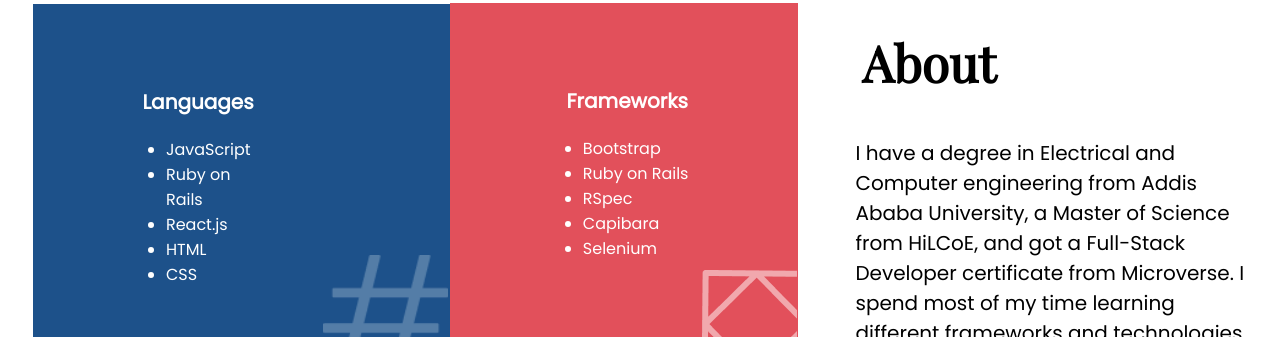
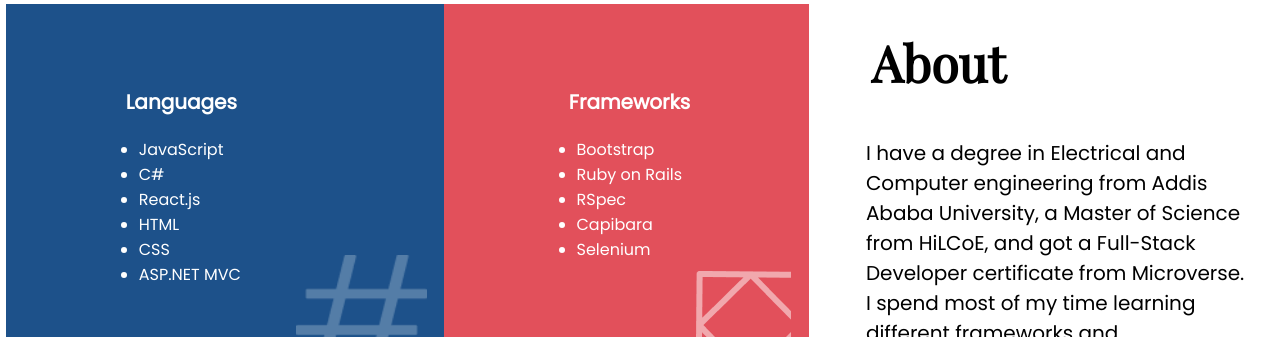
Before and after one commit to frnega/portfolio-template5, a website: page index.html in a window 1280 px wide. Shown: the part 2650-2987 px from the top of the page. Drawn offline with nearby package versions, Linux system fonts and the light colour scheme.

Commit message:
chnage to Index

```diff
--- a/index.html
+++ b/index.html
@@ -568,10 +568,11 @@
           <h4 class="mobile">Languages</h4>
           <h3 class="Desktop">Languages</h3>
           <li>JavaScript</li>
-          <li id="RubyonRails">Ruby on Rails</li>
+          <li id="RubyonRails">C#</li>
           <li>React.js</li>
           <li>HTML</li>
           <li>CSS</li>
+          <li>ASP.NET MVC</li>
         </ul>
         <img src="image/ic_languages_mob.png" alt="#" class="effect_">
       </div>
```
